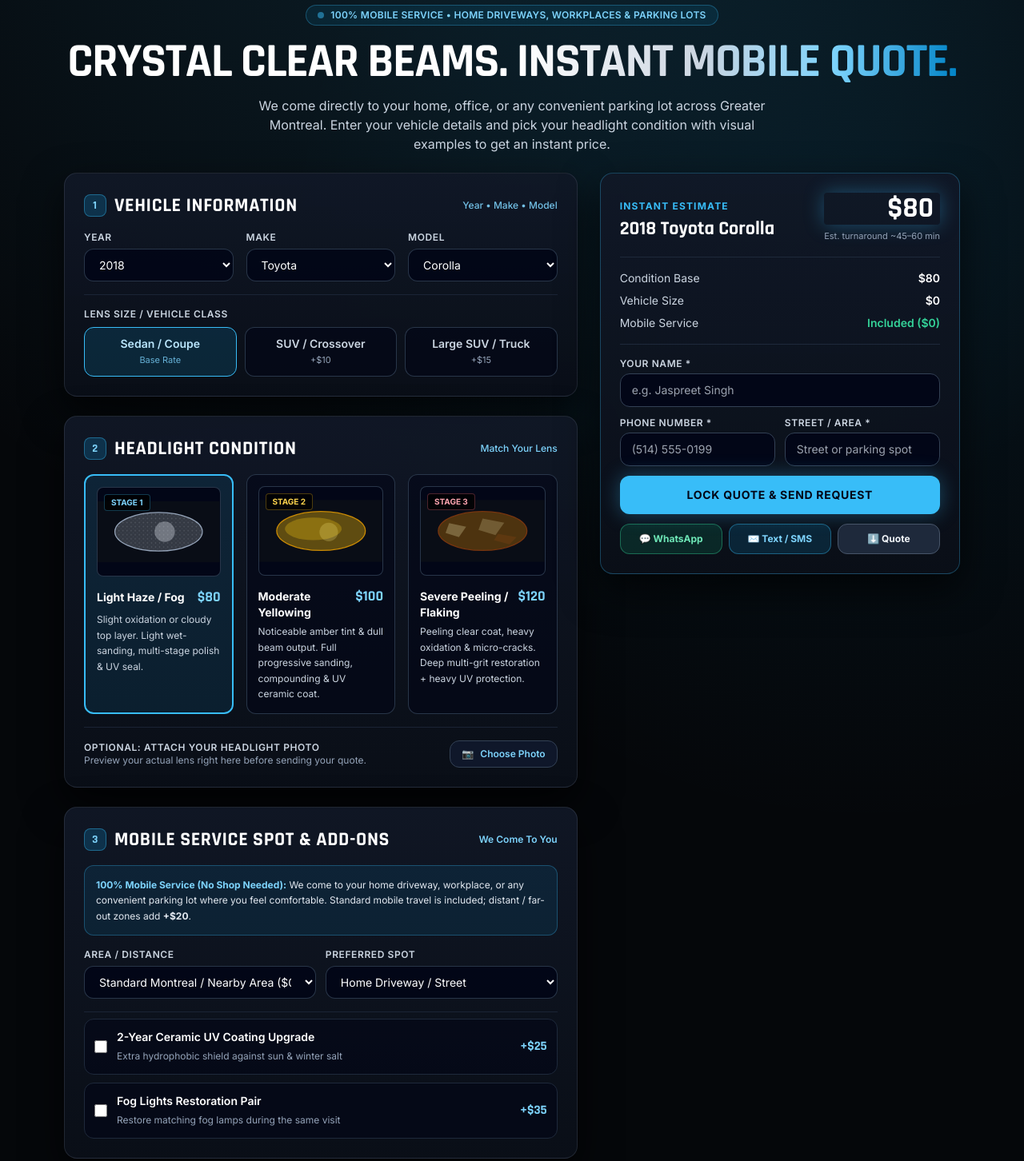
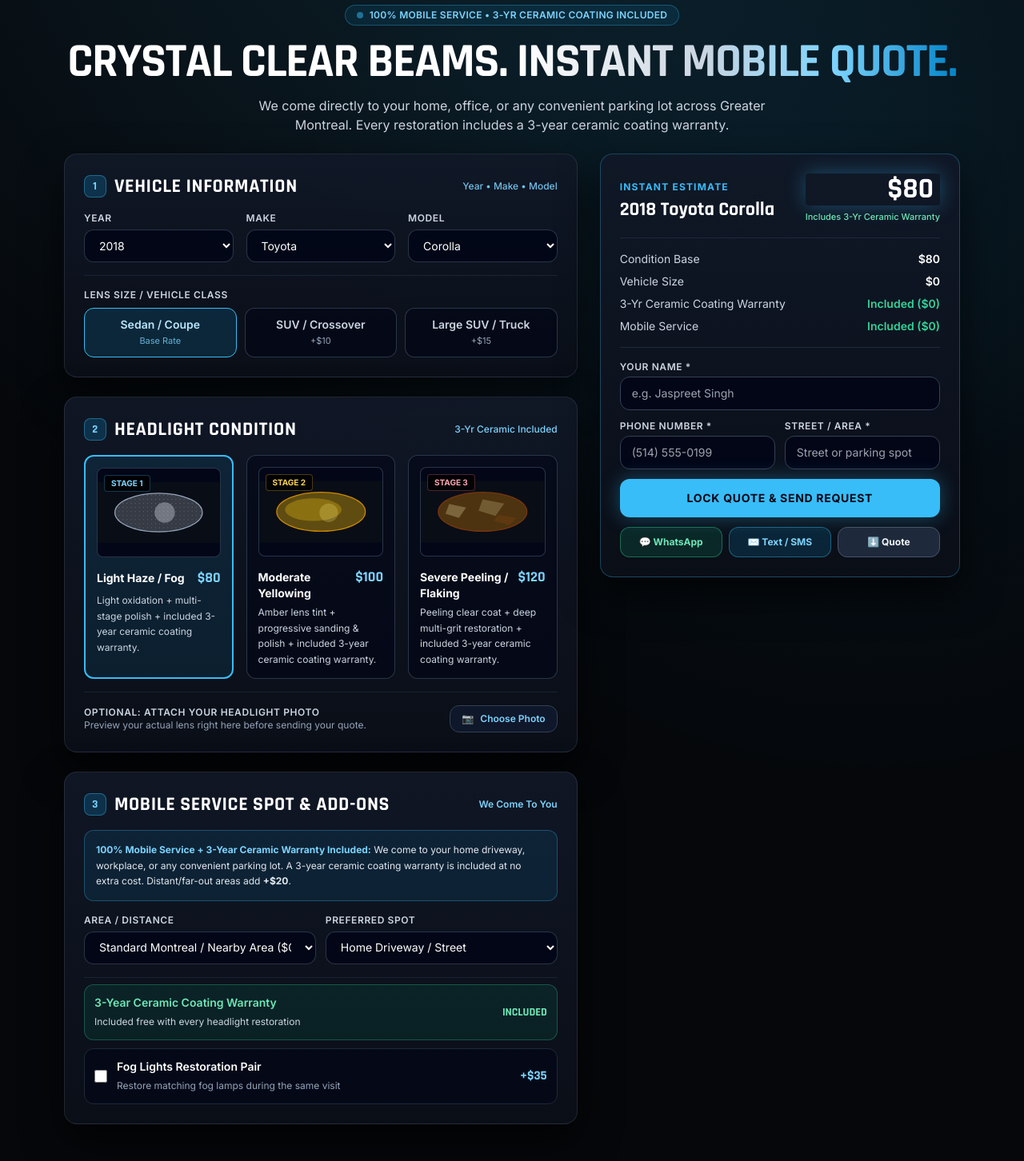
Before and after one commit to RestolightMtl/RestolightMtl, a plain HTML site: page index.html in a window 1280 px wide. Shown: the part 100-1552 px from the top of the page at 80% size. Drawn offline with nearby package versions, Linux system fonts and the light colour scheme.

Commit message:
Update service details to include 3-year warranty
Updated service details to include 3-year ceramic coating warranty in various sections. Adjusted text for clarity and consistency across the index.html file.

```diff
--- a/index.html
+++ b/index.html
@@ -133,7 +133,7 @@
   <section class="max-w-6xl mx-auto px-4 pt-8 pb-6 text-center">
     <div class="inline-flex items-center gap-2 px-3.5 py-1 rounded-full bg-sky-500/10 border border-sky-400/30 text-sky-300 text-xs font-semibold tracking-wide mb-4">
       <span class="w-2 h-2 rounded-full bg-sky-400 animate-pulse"></span>
-      <span id="hero-badge">100% MOBILE SERVICE • HOME DRIVEWAYS, WORKPLACES & PARKING LOTS</span>
+      <span id="hero-badge">100% MOBILE SERVICE • 3-YR CERAMIC COATING INCLUDED</span>
     </div>
 
     <h1 class="font-display text-4xl sm:text-6xl font-bold tracking-tight uppercase leading-none mb-3">
@@ -142,7 +142,7 @@
     </h1>
 
     <p id="hero-subtitle" class="max-w-2xl mx-auto text-slate-300 text-sm sm:text-base leading-relaxed">
-      We come directly to your home, office, or any convenient parking lot across Greater Montreal. Enter your vehicle details and pick your headlight condition with visual examples to get an instant price.
+      We come directly to your home, office, or any convenient parking lot across Greater Montreal. Every restoration includes a 3-year ceramic coating warranty.
     </p>
   </section>
 
@@ -181,7 +181,7 @@
 
         <!-- Custom Model Input (if "Other") -->
         <div id="custom-model-wrap" class="hidden mt-3">
-          <input id="custom-model-input" type="text" oninput="updateQuote()" placeholder="Enter your car model (e.g. Civic Touring, Rav4 Hybrid)" class="w-full rounded-xl bg-slate-950/90 border border-slate-700/80 focus:border-sky-400 px-3.5 py-2.5 text-sm text-white outline-none transition" />
+          <input id="custom-model-input" type="text" oninput="updateQuote()" placeholder="Enter your car model (e.g. Civic Touring, RAV4 Hybrid)" class="w-full rounded-xl bg-slate-950/90 border border-slate-700/80 focus:border-sky-400 px-3.5 py-2.5 text-sm text-white outline-none transition" />
         </div>
 
         <!-- Lens Size / Vehicle Type Adjustment -->
@@ -211,7 +211,7 @@
             <span class="w-7 h-7 rounded-lg bg-sky-500/20 border border-sky-400/40 text-sky-300 text-sm flex items-center justify-center font-bold">2</span>
             <span id="step2-title">Headlight Condition</span>
           </h2>
-          <span id="step2-tag" class="text-xs text-sky-300 font-medium">Match Your Lens</span>
+          <span id="step2-tag" class="text-xs text-sky-300 font-medium">3-Yr Ceramic Included</span>
         </div>
 
         <div class="grid grid-cols-1 md:grid-cols-3 gap-4">
@@ -237,7 +237,7 @@
                 <h3 id="cond1-title" class="font-bold text-white text-sm">Light Haze / Fog</h3>
                 <span class="font-display font-bold text-lg text-sky-300">$80</span>
               </div>
-              <p id="cond1-desc" class="text-xs text-slate-300 mt-1 leading-relaxed">Slight oxidation or cloudy top layer. Light wet-sanding, multi-stage polish & UV seal.</p>
+              <p id="cond1-desc" class="text-xs text-slate-300 mt-1 leading-relaxed">Light oxidation + multi-stage polish + included 3-year ceramic coating warranty.</p>
             </div>
           </button>
 
@@ -257,7 +257,7 @@
                 <h3 id="cond2-title" class="font-bold text-white text-sm">Moderate Yellowing</h3>
                 <span class="font-display font-bold text-lg text-sky-300">$100</span>
               </div>
-              <p id="cond2-desc" class="text-xs text-slate-300 mt-1 leading-relaxed">Noticeable amber tint & dull beam output. Full progressive sanding, compounding & UV ceramic coat.</p>
+              <p id="cond2-desc" class="text-xs text-slate-300 mt-1 leading-relaxed">Amber lens tint + progressive sanding & polish + included 3-year ceramic coating warranty.</p>
             </div>
           </button>
 
@@ -278,7 +278,7 @@
                 <h3 id="cond3-title" class="font-bold text-white text-sm">Severe Peeling / Flaking</h3>
                 <span class="font-display font-bold text-lg text-sky-300">$120</span>
               </div>
-              <p id="cond3-desc" class="text-xs text-slate-300 mt-1 leading-relaxed">Peeling clear coat, heavy oxidation & micro-cracks. Deep multi-grit restoration + heavy UV protection.</p>
+              <p id="cond3-desc" class="text-xs text-slate-300 mt-1 leading-relaxed">Peeling clear coat + deep multi-grit restoration + included 3-year ceramic coating warranty.</p>
             </div>
           </button>
         </div>
@@ -319,7 +319,7 @@
         </div>
 
         <div class="p-3.5 rounded-xl bg-sky-500/10 border border-sky-400/30 mb-4 text-xs text-slate-200 leading-relaxed">
-          <strong class="text-sky-300">100% Mobile Service (No Shop Needed):</strong> <span id="mobile-note">We come to your home driveway, workplace, or any convenient parking lot where you feel comfortable. Standard mobile travel is included; distant / far-out zones add <strong>+$20</strong>.</span>
+          <strong class="text-sky-300">100% Mobile Service + 3-Year Ceramic Warranty Included:</strong> <span id="mobile-note">We come to your home driveway, workplace, or any convenient parking lot. A 3-year ceramic coating warranty is included at no extra cost. Distant/far-out areas add <strong>+$20</strong>.</span>
         </div>
 
         <div class="grid grid-cols-1 sm:grid-cols-2 gap-3 mb-4">
@@ -341,18 +341,15 @@
           </div>
         </div>
 
-        <!-- Optional Add-ons (Self-Healing PPF Removed) -->
+        <!-- Optional Add-ons (3-Year Ceramic Coating is Included, not an Add-on) -->
         <div class="space-y-2.5 pt-2 border-t border-slate-800/80">
-          <label class="flex items-center justify-between p-3 rounded-xl bg-slate-950/60 border border-slate-800 hover:border-slate-700 cursor-pointer transition">
-            <div class="flex items-center gap-3">
-              <input id="addon-ceramic" type="checkbox" onchange="updateQuote()" class="w-4 h-4 accent-sky-400 rounded" />
-              <div>
-                <span id="addon-ceramic-title" class="text-sm font-semibold text-white block">2-Year Ceramic UV Coating Upgrade</span>
-                <span id="addon-ceramic-desc" class="text-xs text-slate-400">Extra hydrophobic shield against sun & winter salt</span>
-              </div>
+          <div class="flex items-center justify-between p-3 rounded-xl bg-emerald-500/10 border border-emerald-400/30">
+            <div>
+              <span class="text-sm font-semibold text-emerald-300 block">3-Year Ceramic Coating Warranty</span>
+              <span class="text-xs text-slate-300">Included free with every headlight restoration</span>
             </div>
-            <span class="font-display font-bold text-sky-300 text-base">+$25</span>
-          </label>
+            <span class="font-display font-bold text-emerald-300 text-sm uppercase">Included</span>
+          </div>
 
           <label class="flex items-center justify-between p-3 rounded-xl bg-slate-950/60 border border-slate-800 hover:border-slate-700 cursor-pointer transition">
             <div class="flex items-center gap-3">
@@ -378,7 +375,7 @@
           </div>
           <div class="text-right">
             <div id="quote-total" class="font-display text-4xl font-bold text-white xenon-glow px-2 rounded">$80</div>
-            <span id="quote-tax-note" class="text-[11px] text-slate-400">Est. turnaround ~45–60 min</span>
+            <span id="quote-tax-note" class="text-[11px] text-emerald-300 font-medium">Includes 3-Yr Ceramic Warranty</span>
           </div>
         </div>
 
@@ -393,11 +390,15 @@
             <span id="bd-size-val" class="font-semibold text-white">$0</span>
           </div>
           <div class="flex justify-between text-slate-300">
+            <span>3-Yr Ceramic Coating Warranty</span>
+            <span class="font-semibold text-emerald-400">Included ($0)</span>
+          </div>
+          <div class="flex justify-between text-slate-300">
             <span id="bd-travel-label">Mobile Service</span>
             <span id="bd-travel-val" class="font-semibold text-emerald-400">Included ($0)</span>
           </div>
           <div id="bd-addons-row" class="hidden flex justify-between text-slate-300">
-            <span id="bd-addons-label">Add-ons</span>
+            <span id="bd-addons-label">Add-on</span>
             <span id="bd-addons-val" class="font-semibold text-sky-300">$0</span>
           </div>
         </div>
@@ -479,10 +480,10 @@
 
     const I18N = {
       en: {
-        heroBadge: "100% MOBILE SERVICE • HOME DRIVEWAYS, WORKPLACES & PARKING LOTS",
+        heroBadge: "100% MOBILE SERVICE • 3-YR CERAMIC COATING INCLUDED",
         heroTitle1: "Crystal Clear Beams.",
         heroTitle2: " Instant Mobile Quote.",
-        heroSubtitle: "We come directly to your home, office, or any convenient parking lot across Greater Montreal. Enter your vehicle details and pick your headlight condition with visual examples to get an instant price.",
+        heroSubtitle: "We come directly to your home, office, or any convenient parking lot across Greater Montreal. Every restoration includes a 3-year ceramic coating warranty.",
         step1Title: "Vehicle Information",
         step2Title: "Headlight Condition",
         step3Title: "Mobile Service Spot & Add-ons",
@@ -490,10 +491,10 @@
         btnSubmit: "Lock Quote & Send Request"
       },
       fr: {
-        heroBadge: "SERVICE 100% MOBILE • ENTRÉES, BUREAU & STATIONNEMENTS",
+        heroBadge: "SERVICE 100% MOBILE • GARANTIE CÉRAMIQUE 3 ANS INCLUSE",
         heroTitle1: "Phares Cristallins.",
         heroTitle2: " Soumission Mobile Instantanée.",
-        heroSubtitle: "Nous nous déplaçons directement à votre domicile, au travail ou dans tout stationnement pratique du Grand Montréal. Entrez votre véhicule et l'état de vos phares pour obtenir votre prix.",
+        heroSubtitle: "Nous venons directement à votre domicile, au travail ou dans tout stationnement pratique du Grand Montréal. Garantie céramique 3 ans incluse.",
         step1Title: "Informations du véhicule",
         step2Title: "État des phares",
         step3Title: "Lieu mobile & options",
@@ -649,13 +650,9 @@
       const travelFee = zoneVal === "far" ? 20 : 0;
       const spotType = document.getElementById("spot-type").value;
 
-      const ceramicOn = document.getElementById("addon-ceramic").checked;
       const fogOn = document.getElementById("addon-fog").checked;
-      const addonsTotal = (ceramicOn ? 25 : 0) + (fogOn ? 35 : 0);
-
-      const addonsList = [];
-      if (ceramicOn) addonsList.push("2-Yr Ceramic UV (+$25)");
-      if (fogOn) addonsList.push("Fog Lights Pair (+$35)");
+      const addonsTotal = fogOn ? 35 : 0;
+      const addonsList = fogOn ? ["Fog Lights Pair (+$35)"] : [];
 
       const total = condPrice + sizePrice + travelFee + addonsTotal;
 
@@ -665,6 +662,7 @@
         condPrice,
         size: state.size,
         sizePrice,
+        warranty: "3-Year Ceramic Coating Warranty (Included)",
         travelFee,
         zoneLabel: zoneVal === "far" ? "Distant / Far-Out (+$20)" : "Standard Area ($0)",
         spotType,
@@ -714,6 +712,7 @@
         `Vehicle: ${q.vehicle}`,
         `Condition: ${q.condition.toUpperCase()} ($${q.condPrice})`,
         `Vehicle Class: ${q.size.toUpperCase()} (+$${q.sizePrice})`,
+        `Warranty: ${q.warranty}`,
         `Mobile Spot: ${q.spotType} | ${q.zoneLabel}`,
         `Add-ons: ${q.addonsList.length ? q.addonsList.join(", ") : "None"}`,
         `Photo Attached: ${q.photoName}`,
@@ -748,6 +747,7 @@
         vehicle: q.vehicle,
         condition: `${q.condition} ($${q.condPrice})`,
         vehicle_size: `${q.size} (+$${q.sizePrice})`,
+        warranty: q.warranty,
         mobile_zone: q.zoneLabel,
         preferred_spot: q.spotType,
         address_or_spot: address,
```
